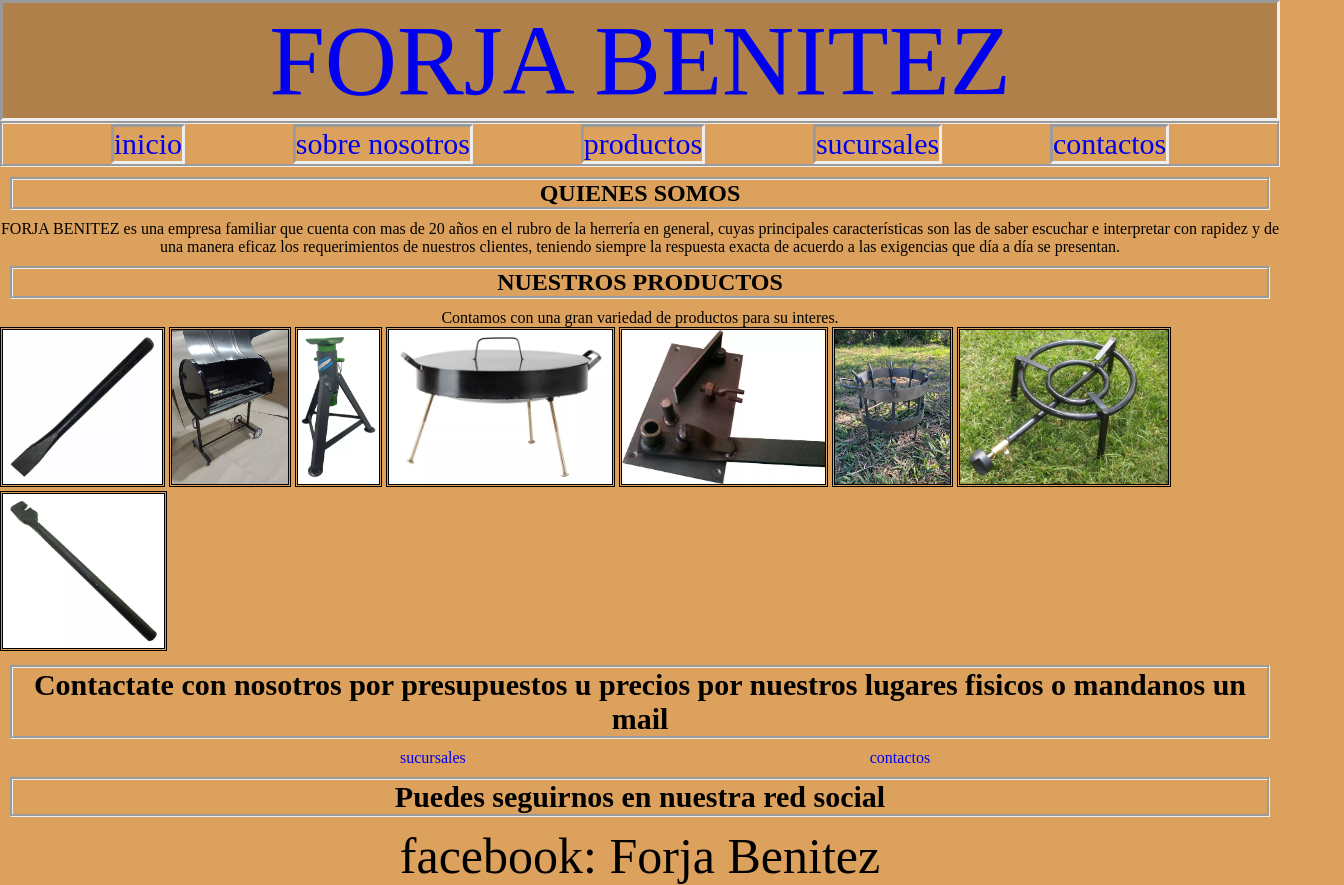
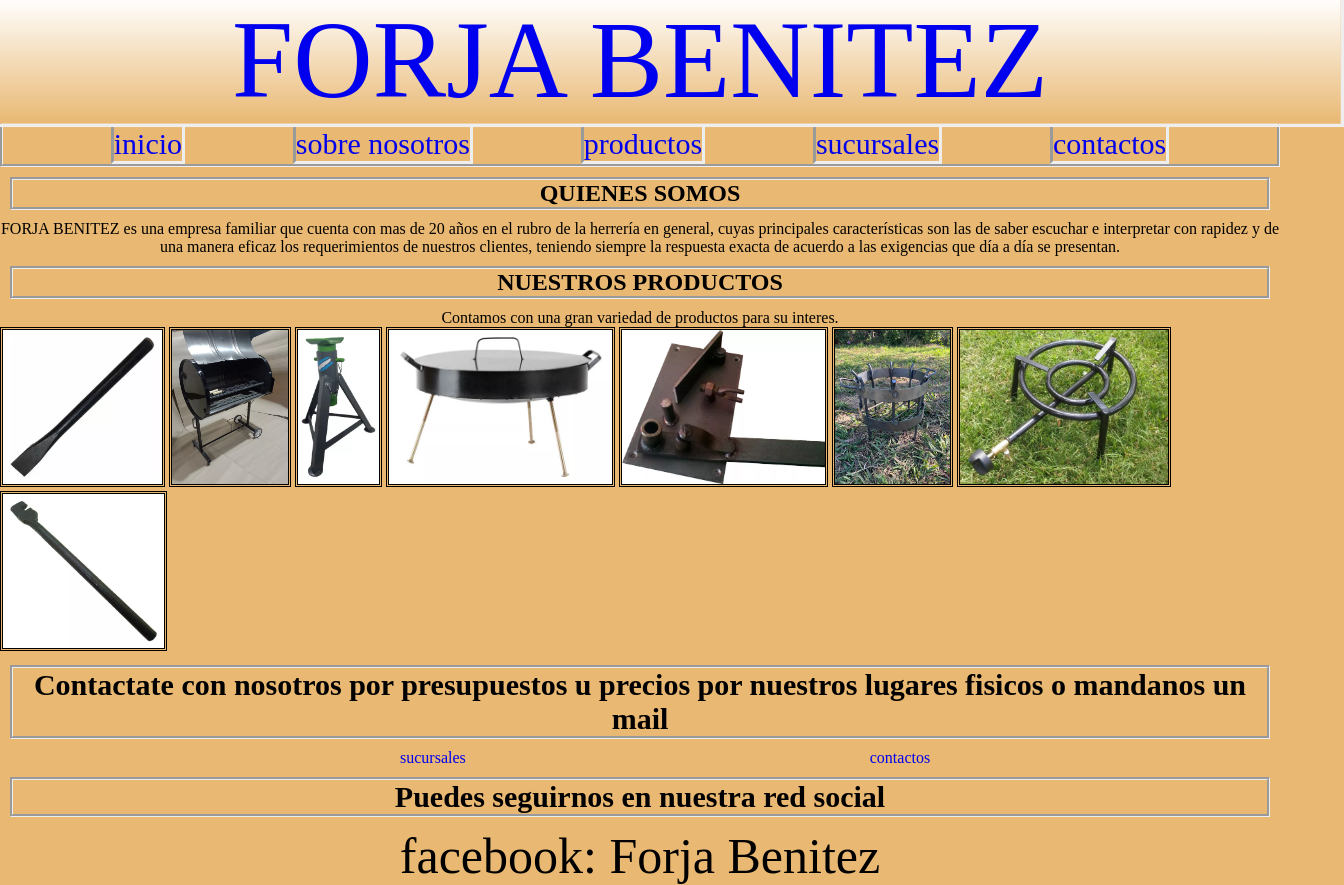
Before and after one commit to brunobenitez98/proyectoforjabenitez, a website: page index.html in a window 1280 px wide. Shown: the whole page, 1344 px wide, since content can reach past the window. Drawn offline with Linux system fonts and the light colour scheme.

Commit message:
se agrego animaciones

```diff
--- a/estilos/estilos.css
+++ b/estilos/estilos.css
@@ -5,8 +5,8 @@
 }
 
 body {
-    background-color: #dda15e;
-}
+    background-color:#E9B872}
+
 
 a {
     text-decoration: none;
@@ -15,10 +15,14 @@ a {
 .TituloArriba {
     font-size: 100px;
     background-color: rgba(0, 0, 0, 0.205);
+    background: linear-gradient(to top, #E9B872,white);
     display: flex;
     border: inset;
     justify-content: center;
     overflow: auto;
+}
+.TituloArriba:hover{
+    transform: scale(1.1,1.1);
 }
 
 .ListaMenu {
@@ -50,7 +54,13 @@ h2 {
 .ImagenProducto {
     border: double;
     height: 10rem;
+    transition:  1s;
 }
+
+    img:hover{
+        transform: scale(1.2,1.2);
+    }
+
 
 p {
     text-align: center;
```
Also changed, not shown: index.html (+4 -4 lines).
